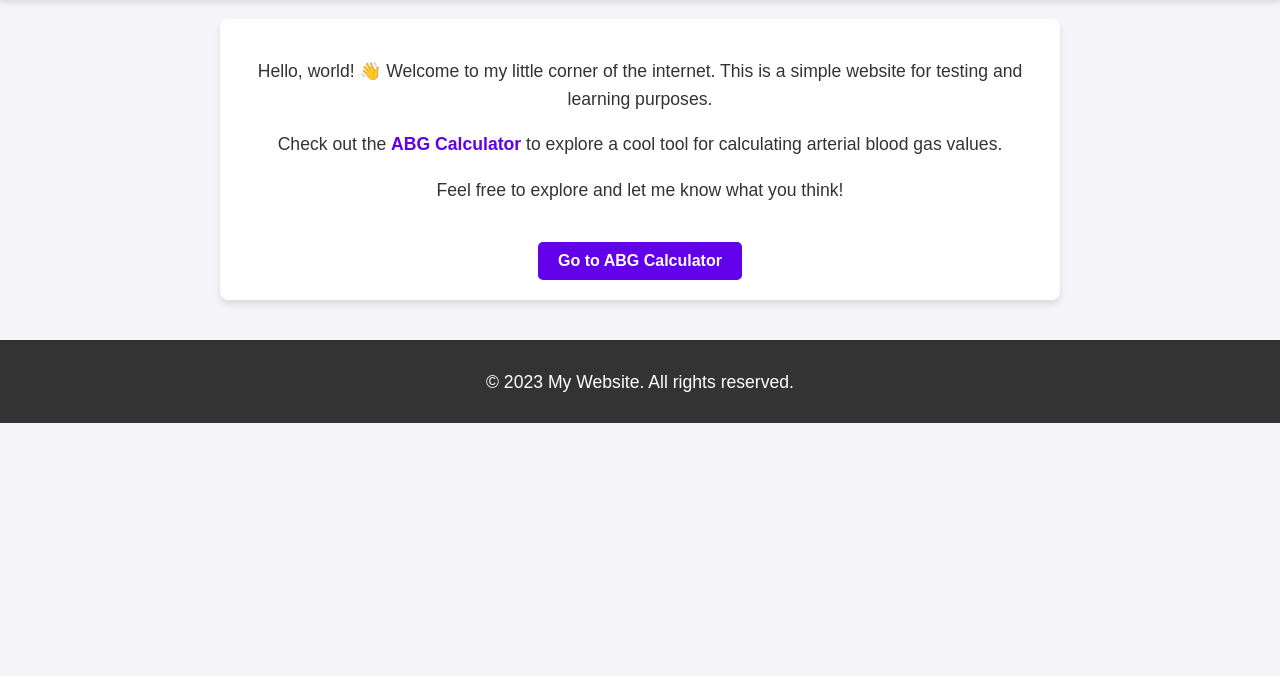
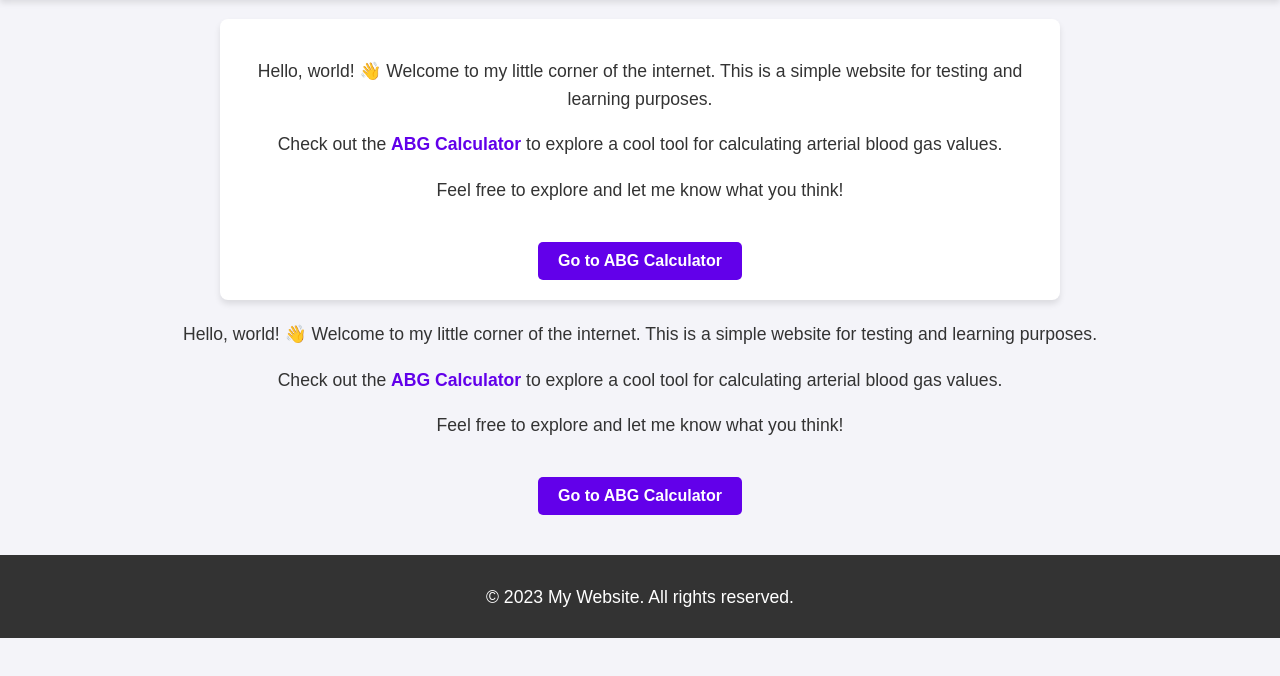
Before and after one commit to ZBZFirst/Abgcalculator, a plain HTML site: page index.html in a window 1280 px wide. Shown: the part 86-762 px from the top of the page. Drawn offline with Linux system fonts and the light colour scheme.

Commit message:
Update index.html

```diff
--- a/index.html
+++ b/index.html
@@ -78,6 +78,13 @@
         <a href="https://your-abg-calculator-url.com" class="button">Go to ABG Calculator</a>
     </div>
 
+        <div class="container2">
+        <p>Hello, world! 👋 Welcome to my little corner of the internet. This is a simple website for testing and learning purposes.</p>
+        <p>Check out the <a href="https://your-abg-calculator-url.com">ABG Calculator</a> to explore a cool tool for calculating arterial blood gas values.</p>
+        <p>Feel free to explore and let me know what you think!</p>
+        <a href="https://your-abg-calculator-url.com" class="button">Go to ABG Calculator</a>
+    </div>
+
     <footer>
         <p>© 2023 My Website. All rights reserved.</p>
     </footer>
```
